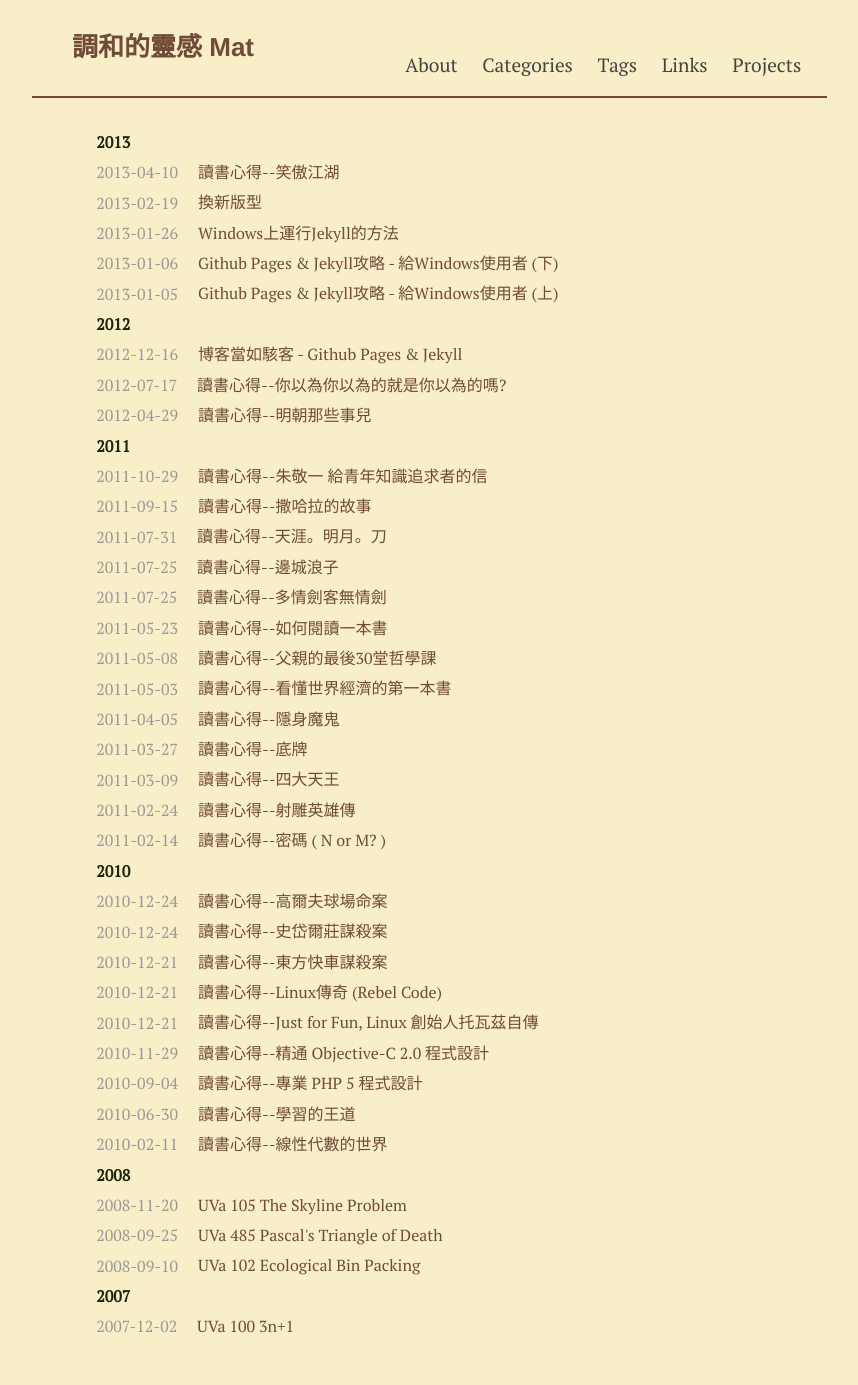
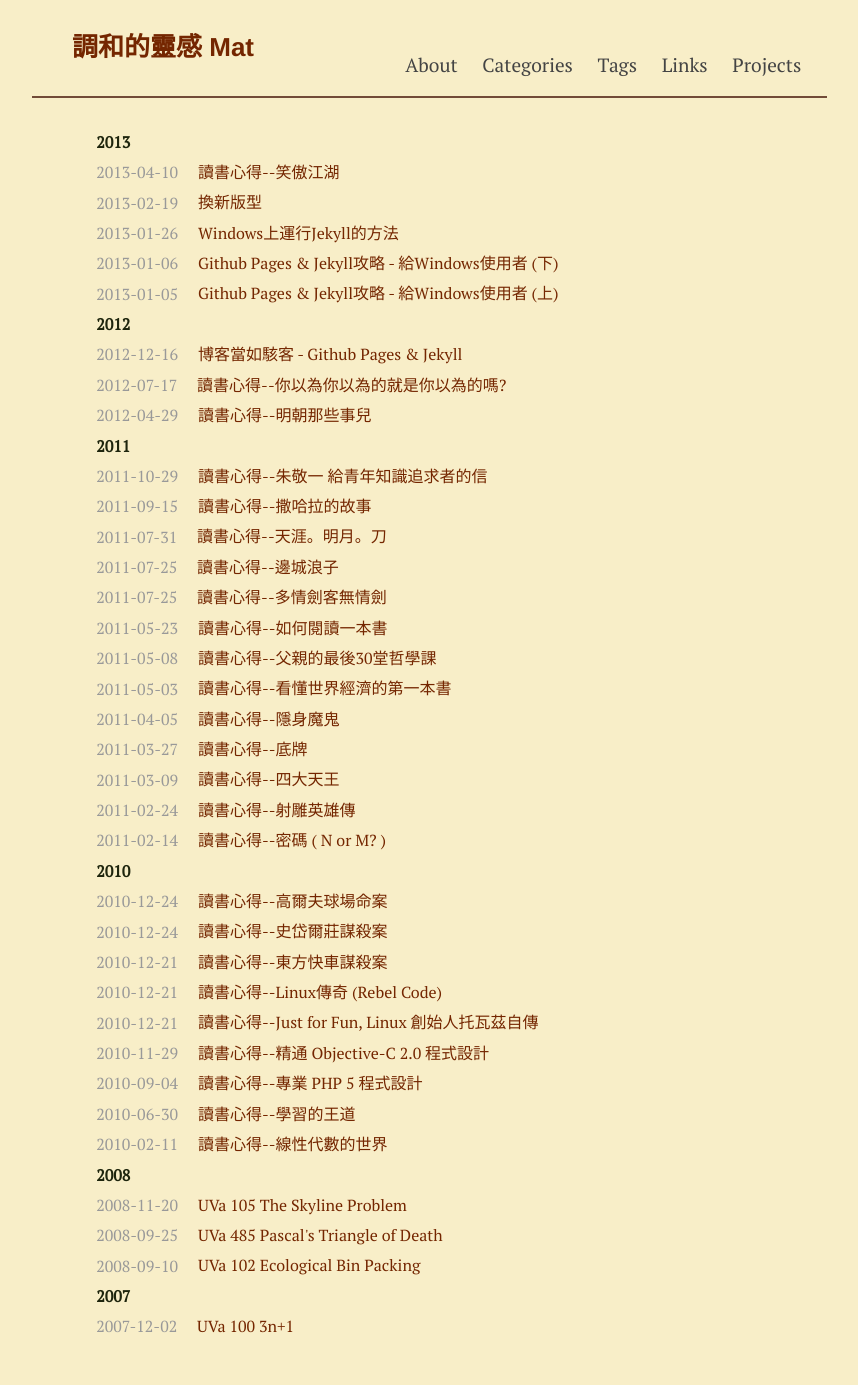
Before and after one commit to sndnvaps/sndnvaps.github.io, a Jekyll site: the page built from index.md, in a window 1280 px wide. Shown: the whole page, without its empty margins (208-1066 px from the left). Built offline with Jekyll 4.4.1, drawn with Linux system fonts in a browser that asks for light colours; Markdown is read by kramdown in place of the engine named in the settings.

Commit message:
modify <a> style

```diff
--- a/media/css/style.css
+++ b/media/css/style.css
@@ -115,8 +115,8 @@ ol          { list-style-type: decimal; }
 dl          { margin: 0 0 18px 0; }
 dl dt       { font-weight: bold; }
 
-a           { color: #724B38; text-decoration: none; outline: none; }
-a:hover     { color: #000; text-decoration: underline; }
+a           { color: #742600; text-decoration: none; outline: none; }
+a:hover     { color: #CA3636; text-decoration: underline; }
 
 blockquote  { padding: 0 0 0 18px; margin-bottom: 18px; color: #666; border-left: solid 5px #999; }
 strong      { font-weight: bold; }
```
